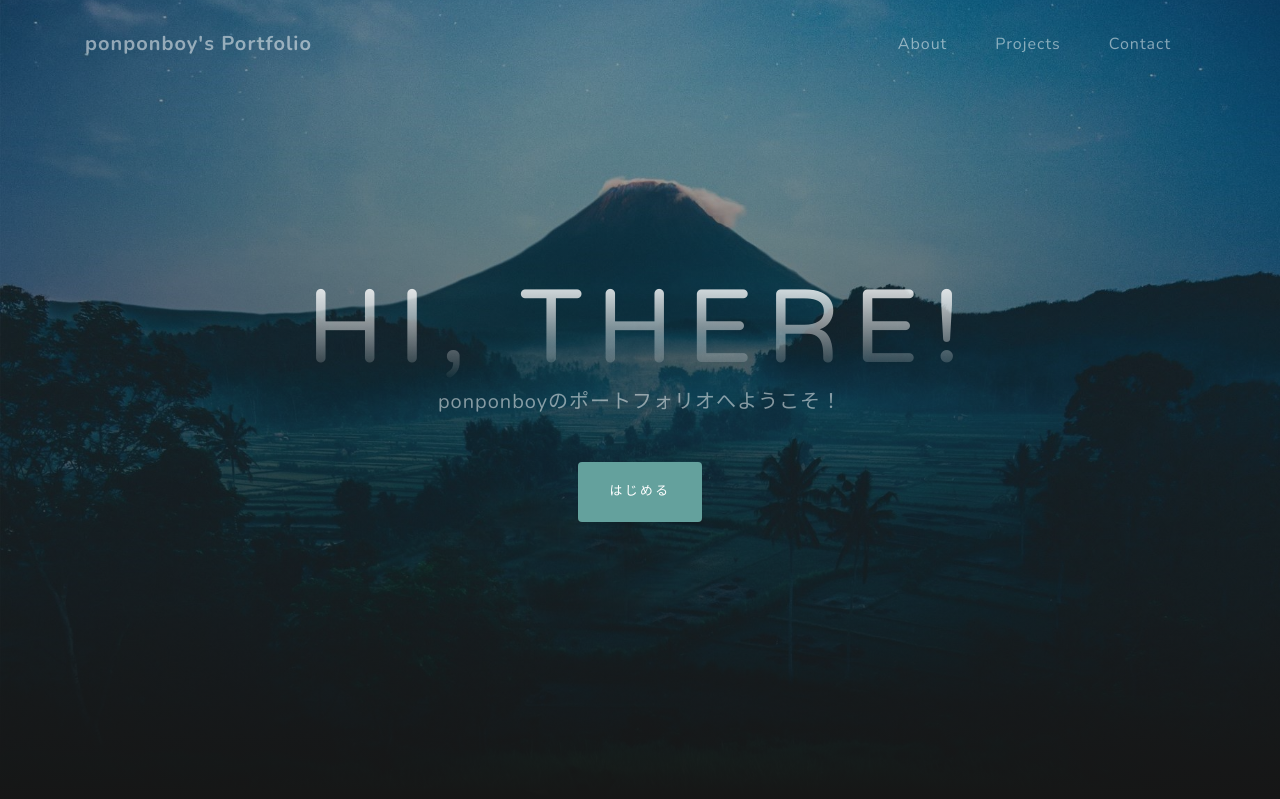
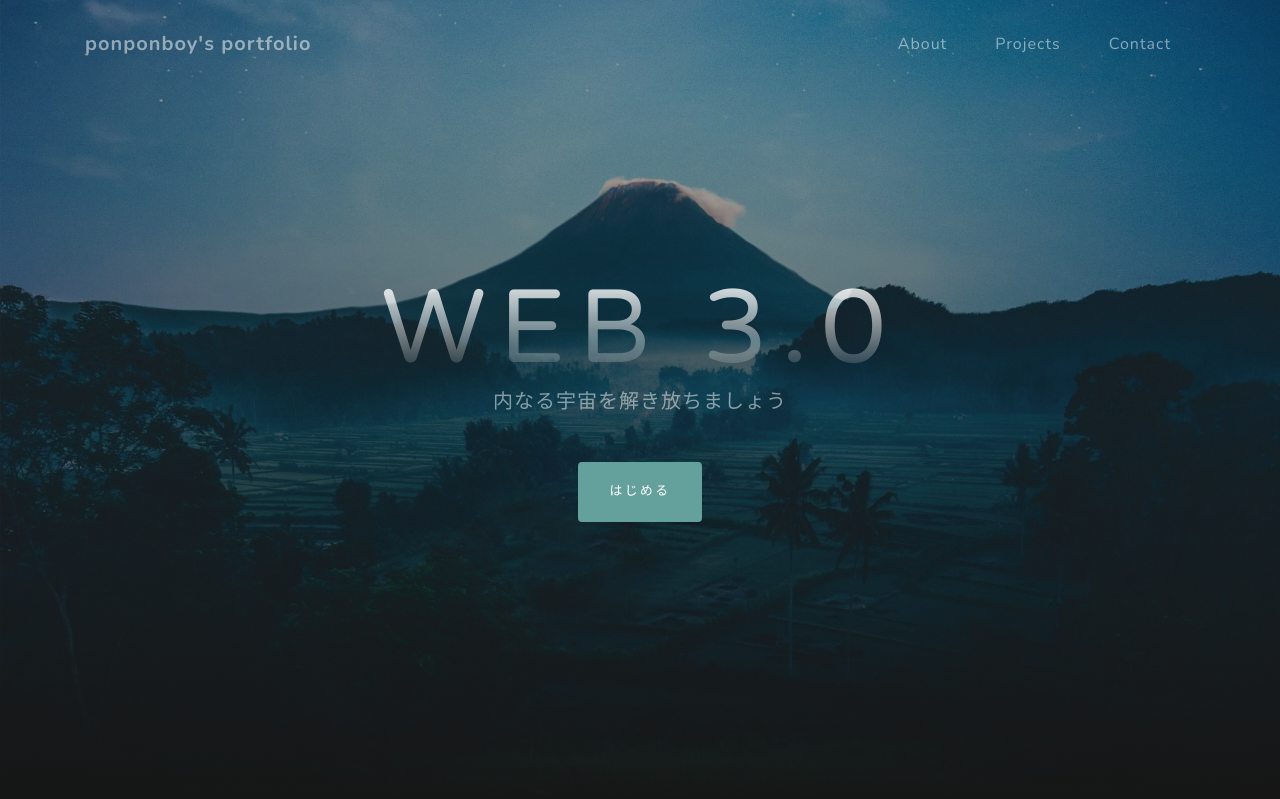
Before and after one commit to 99p/portfolio, a Django app: page / in a window 1280 px wide. Shown: the top 799 px of the page. Run offline with Django 3.2, Linux system fonts and the light colour scheme; some libraries are stand-ins or nearby versions.

Commit message:
change slogan

```diff
--- a/config/views.py
+++ b/config/views.py
@@ -7,5 +7,5 @@ class index(TemplateView):
 
     def get_context_data(self, **kwargs):
         ctx = super().get_context_data(**kwargs)
-        ctx['title'] = "ponponboy's Portfolio"
+        ctx['title'] = "ponponboy's portfolio"
         return ctx
--- a/templates/startbootstrap-grayscale/index.html
+++ b/templates/startbootstrap-grayscale/index.html
@@ -53,8 +53,8 @@
   <header class="masthead">
     <div class="container d-flex h-100 align-items-center">
       <div class="mx-auto text-center">
-        <h1 class="mx-auto my-0 text-uppercase">Hi, there!</h1>
-        <h2 class="text-white-50 mx-auto mt-2 mb-5">ponponboyのポートフォリオへようこそ！</h2>
+        <h1 class="mx-auto my-0 text-uppercase">Web 3.0</h1>
+        <h2 class="text-white-50 mx-auto mt-2 mb-5">内なる宇宙を解き放ちましょう</h2>
         <a href="#about" class="btn btn-primary js-scroll-trigger">はじめる</a>
       </div>
     </div>
```
